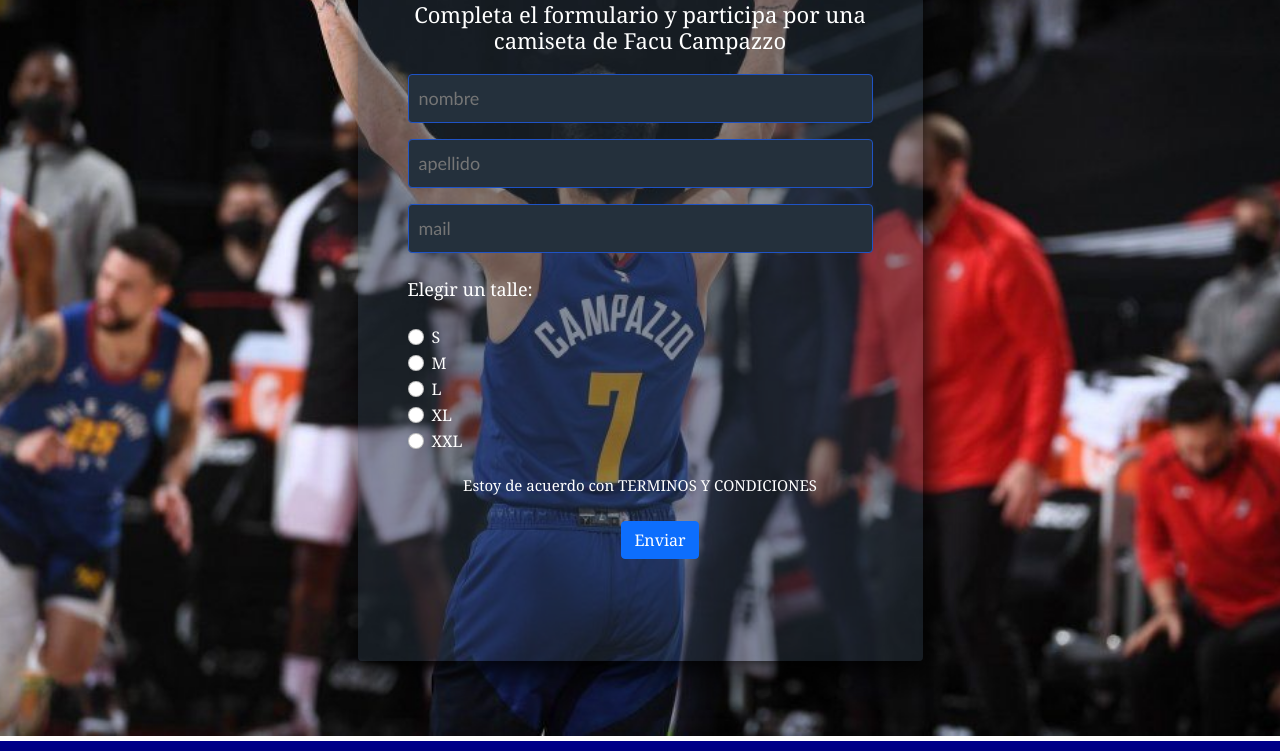
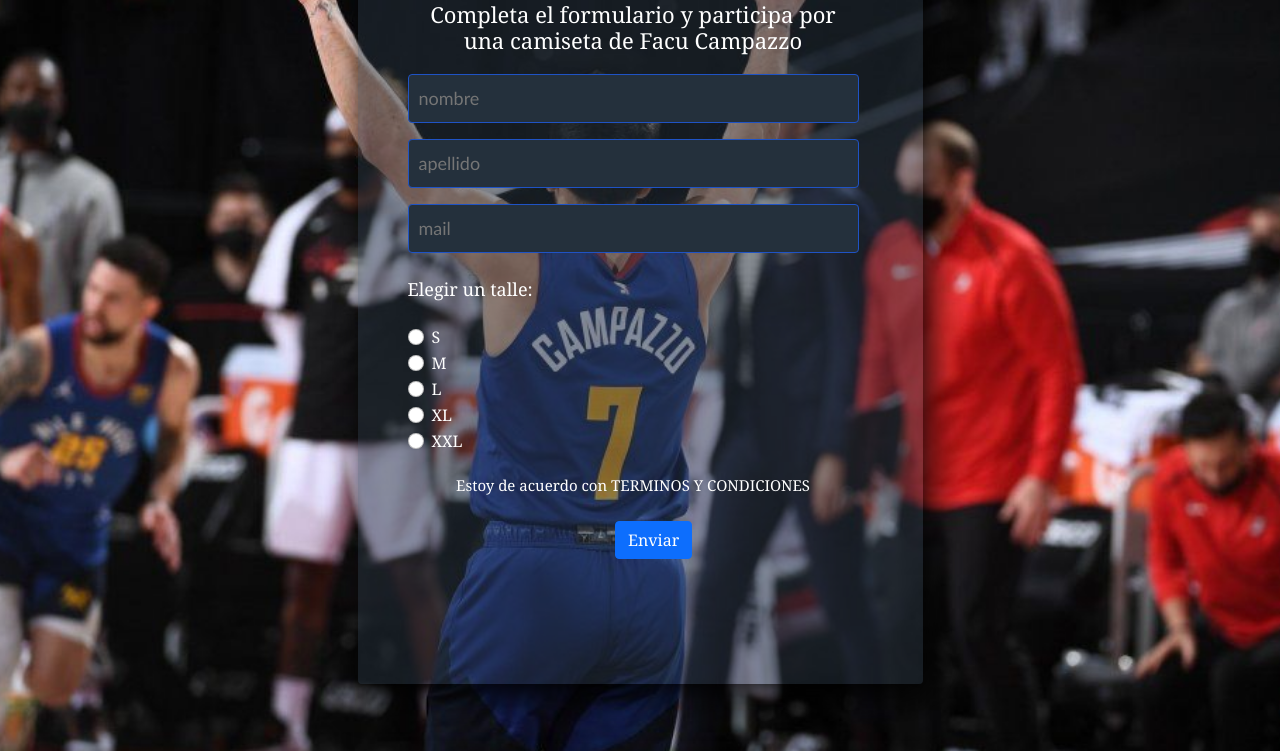
Before and after one commit to nacheezy/Facu-Campazzo-web, a plain HTML site: page contacto.html in a window 1280 px wide. Shown: the part 485-1236 px from the top of the page. Drawn offline with nearby package versions, Linux system fonts and the light colour scheme.

Commit message:
se mejoro la MQ de contacto.html

```diff
--- a/contacto.html
+++ b/contacto.html
@@ -64,7 +64,7 @@
                 <label class="form-check-label" for="inlineRadio3">XXL</label>
             </div>
             <p id="psorteo">Estoy de acuerdo con <a href="">terminos y condiciones</a></p>
-            <button type="submit" class="btn btn-primary">Enviar</button>
+            <button type="submit" class="btn btn-primary bttn">Enviar</button>
         </div>
     </section>
     <div class="div"></div>
--- a/style.css
+++ b/style.css
@@ -492,41 +492,35 @@ p{
 
 /*******************************seccion contacto************************/
 
-.div{
-    background-color: white;
-    height: 5px;
-}
+
 #fondo{
-    background-image: url(imagenes/denver/FacuBandeja5.jpg);
-    background-size:cover;
-    background-repeat: no-repeat;
     padding-top: 75px;
     padding-bottom: 75px;
 
 }
 .registro{
-    width: 500px;
+    width: 100px;
     background: rgba(36, 48, 60, 0.5);
-    padding: 50px;
+    /* padding: 50px; */
     padding-bottom: 8%;
-    margin: auto;
     border-radius: 4x;
     font-family: Cambria, Cochin, Georgia, Times, 'Times New Roman', serif;
     color: white;
     box-shadow: 7px 13px 37px #000;
+    padding-right: 5% !important;
 
 }
 .registro h2{
-    font-size: 40px;
+    font-size: 10px;
     margin-bottom: 20px;
     text-align: center;
 }
 .registro h5{
-    font-size: 22px;
+    font-size: 15px;
     margin-bottom: 20px;
 }
 .controls{
-    width: 100%;
+    width: 300px;
     background: #24303c;
     padding: 10px;
     border-radius: 4px;
@@ -934,32 +928,31 @@ div p{
     #fondo{
         background-image: url(imagenes/denver/FacuFestejandoTriple.jpg);
         background-position: center;
+        background-size: cover;
+
+        height: 100%;
 
             }
     .registro{
-        width: 350px;
+        width: 84%;
+        height: 100%;
         padding: 0px;
-        padding-bottom: 8%;
         border-radius: 4px;
         margin-left: 8%;
-
+        margin-top: 1%;
+        padding-left: 7%;
+        padding-top: 0%;
     }
     .registro h2{
         font-size: 50px;
         margin-bottom: 20px;
-        text-align: center;
+        text-align: center !important;
     }
     .registro h5{
-        font-size: 22px;
+        font-size: 20px;
         margin-bottom: 20px;
         text-align: center;
-    }
-
-    .registro p{
-        width: 100%;
-        text-align: center;
-        font-size: 18px;
-        line-height: 40px;
+        padding-left: 0%;
     }
     .registro a{
         color: white;
@@ -972,10 +965,12 @@ div p{
     }
     .btn{
         margin-left: 40%;
-
-
-    }
-}
+        margin-bottom: 5%;
+
+
+    }
+}
+
 @media only screen and (min-width:768px){
     .dropdown{
         margin: 40%;
@@ -1086,7 +1081,6 @@ div p{
 
         font-size: 35px;
 
-    }
     }
     /********MQ contacto **********/
     #fondo{
@@ -1132,6 +1126,7 @@ div p{
         margin-left: 46%;
 
 
+}
 }
 @media only screen and (min-width:1024px){
     /**********MQ menu de links *****/
```
Lines whose indentation alone changed are shown as unchanged.
